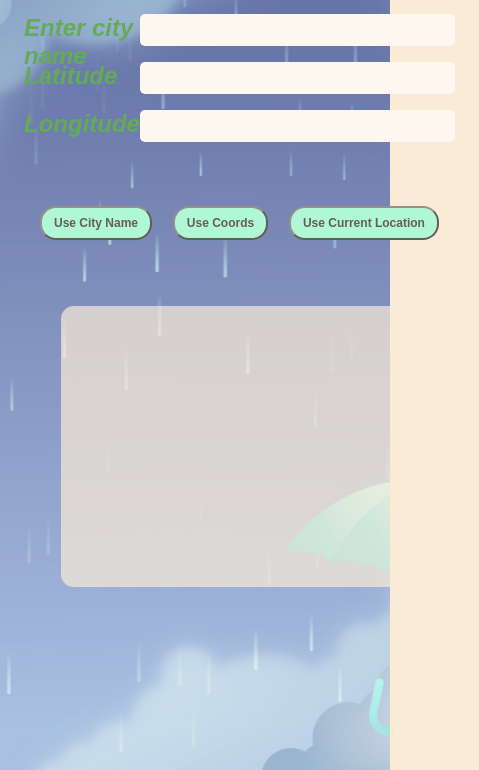
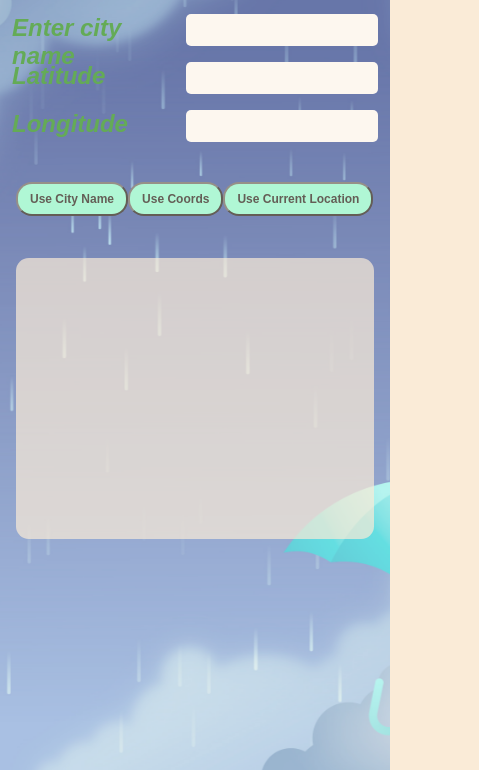
Before and after one commit to Storozhuk81/The-Weatherr-App, a website built with Parcel: page index.html in a window 390 px wide. Shown: the part 74-844 px from the top of the page, 479 px wide, since content can reach past the window. Built offline with nearby package versions, Linux system fonts and the light colour scheme; a web font is replaced by a local one.

Commit message:
media-query updates

```diff
--- a/css/task.css
+++ b/css/task.css
@@ -121,8 +121,13 @@ input::placeholder {
     column-gap: 0;
   }
 
+  .container {
+    overflow: hidden;
+  }
+
   .buttons {
-    margin: 5em;
+    margin: 2em;
+    justify-content: flex-start;
   }
 
   .btn {
@@ -136,21 +141,21 @@ input::placeholder {
   }
 
   .input label {
-    margin-left: 1em;
+    margin-left: 0.5em;
   }
 
   .input input {
-    margin-right: 1em;
+    max-width: 8em;
+    margin-right: 0.5em;
   }
 
   .output {
     width: 85vw;
     font-size: 1.6rem;
     height: 20em;
-    margin-top: 2em;
     padding: 1em;
-    margin-left: auto;
-    margin-right: auto;
+    margin: 2em auto;
+    padding: 1em;
     border-radius: 1em;
   }
 
```
